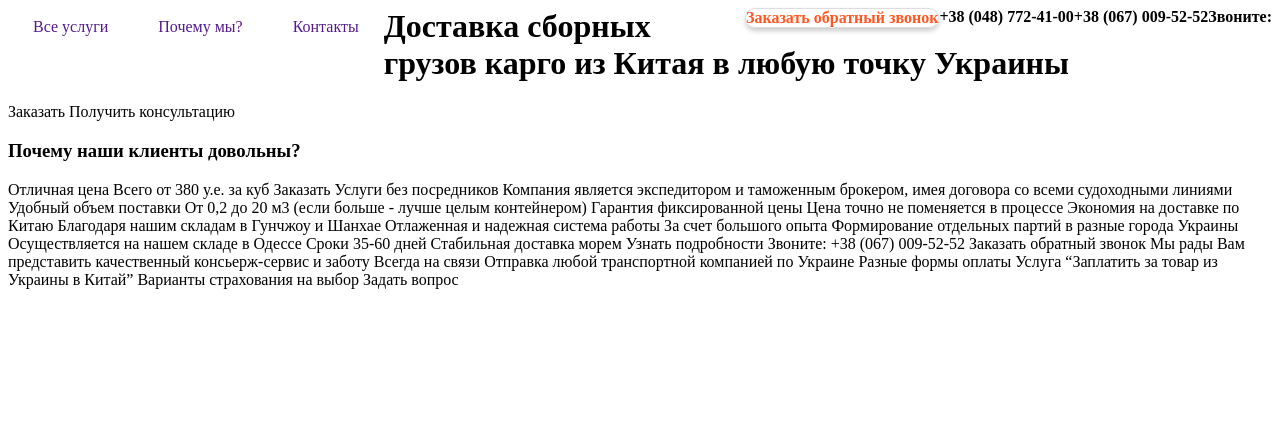
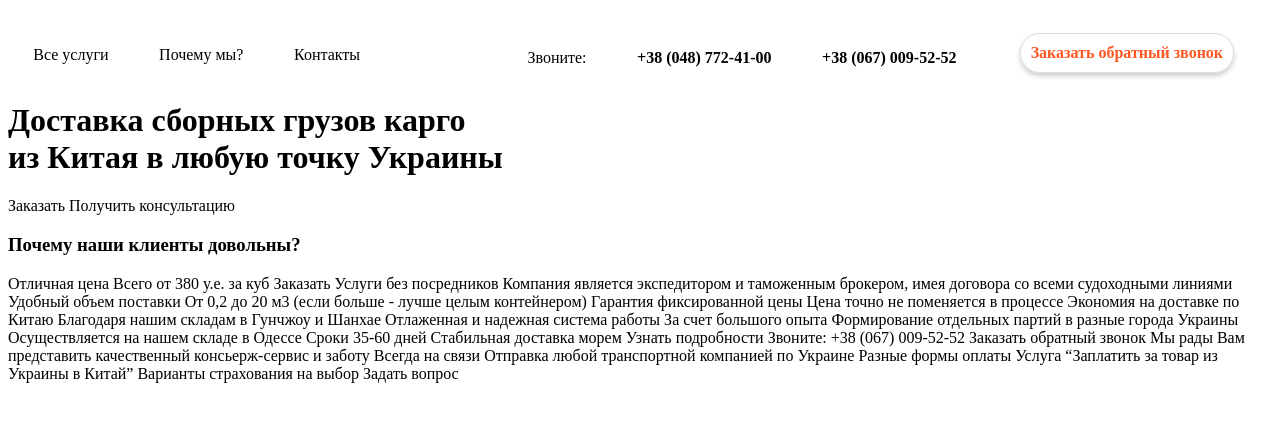
Before and after one commit to CSJedi/DjangoLanding, a Django app: page / in a window 1280 px wide. Shown: the top 422 px of the page. Run offline with Django 3.2, Linux system fonts and the light colour scheme.

Commit message:
working on header

```diff
--- a/landing/static/css/style.css
+++ b/landing/static/css/style.css
@@ -1,12 +1,12 @@
 a {
 	text-decoration: none;
+	color: black;
 }
-.menu ul, .menu li, .phone_header p, .phone_header a{
+.menu ul, .menu li{
 	margin: 0;
 	padding: 0;
 }
 .menu ul {
-	background: gray;
 	list-style: none;
 	width: 100%;
 }
@@ -15,20 +15,21 @@ a {
 	position: relative;
 	width:auto;
 	display: block;
-	padding: 10px 25px;
+	padding: 3% 2%;
 	text-align: center;
 }
-
+.round_button_phone:hover {
+	margin: 5px auto 3px;
+	box-shadow: 0 0 1px #eee;
+}
 .phone_number{
-	font-weight: bold;
 	float: right;
 	position: relative;
 	width:auto;
 	display: block;
-	padding: 10px 25px;
+	padding: 2%;
 	text-align: center;
 }
-
 .round_button_phone {
 	font-weight:bold;
 	float: right;
@@ -40,12 +41,8 @@ a {
 	text-align: center;
 	text-decoration: none;
 	padding: 10px;
-	margin: 3px auto 5px;
+	margin: 2% 3%;
 	border: 1px solid #ddd;
 	border-radius: 20px;
 	box-shadow: 0 3px 5px #ccc;
 }
-.round_button_phone:hover {
-	margin: 5px auto 3px;
-	box-shadow: 0 0 1px #eee;
-}
--- a/landing/templates/landing/index.html
+++ b/landing/templates/landing/index.html
@@ -14,10 +14,10 @@
                 </ul>
             </nav>
             <nav class="phone_header">
+                <a class="round_button_phone" href="">Заказать обратный звонок</a>
+                <p class="phone_number"><b>+38 (067) 009-52-52</b></p>
+                <p class="phone_number"><b>+38 (048) 772-41-00</b></p>
                 <p class="phone_number">Звоните:</p>
-                <p class="phone_number">+38 (067) 009-52-52</p>
-                <p class="phone_number">+38 (048) 772-41-00</p>
-                <a class="round_button_phone" href="">Заказать обратный звонок</a>
             </nav>
         </header>
 
```
